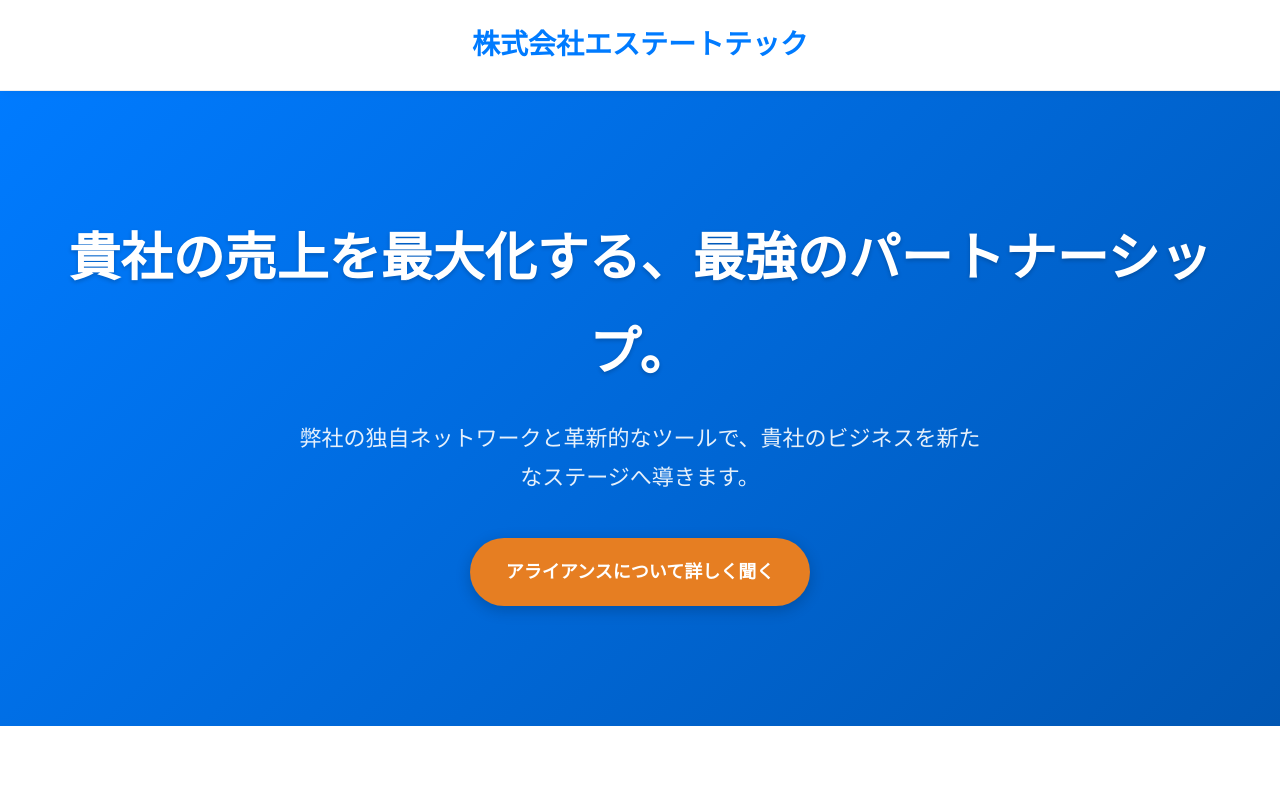
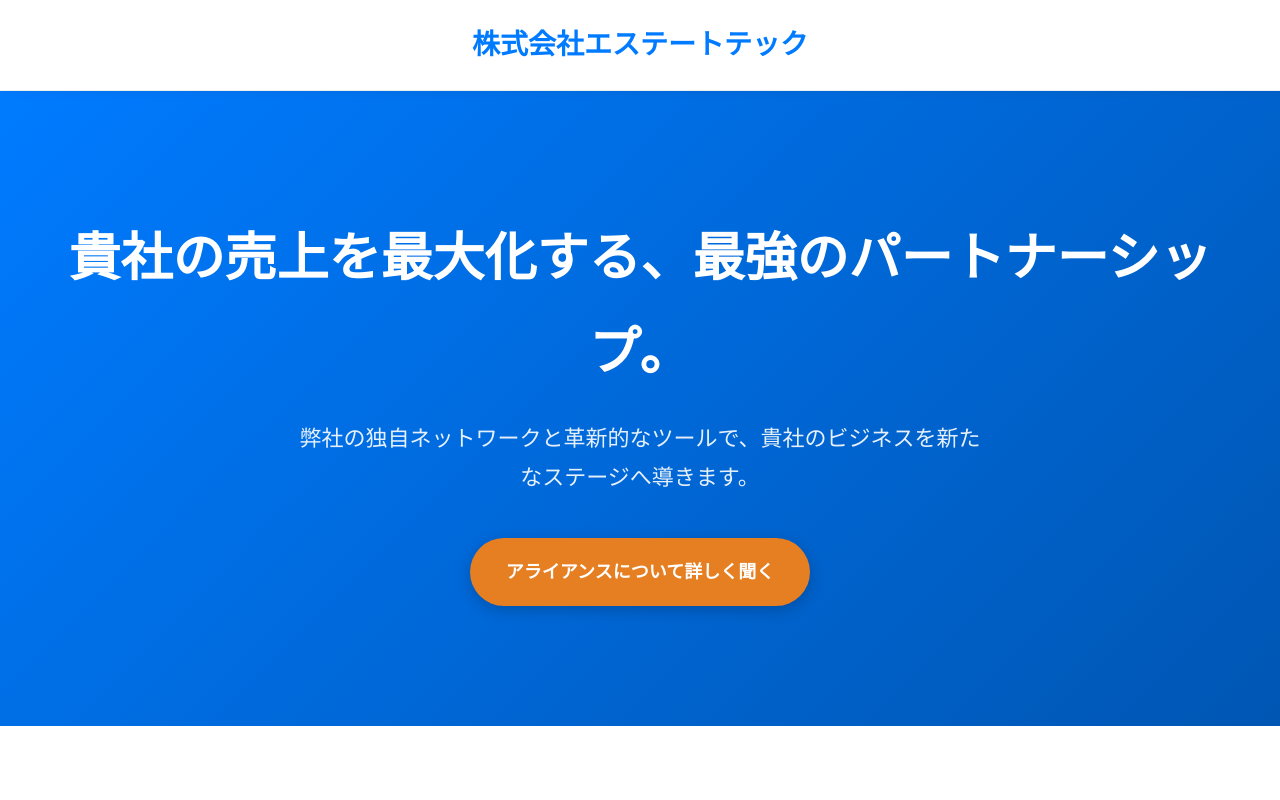
Before and after one commit to amimot/zatsu-ai-lp, a plain HTML site: page index.html in a window 1280 px wide. Shown: the top 800 px of the page. Drawn offline with Linux system fonts and the light colour scheme.

Commit message:
テキストシャドウ削除

```diff
--- a/index.html
+++ b/index.html
@@ -59,7 +59,6 @@
             font-size: 52px;
             font-weight: 700;
             margin: 0 0 20px;
-            text-shadow: 0 2px 4px rgba(0,0,0,0.2);
         }
         .hero p {
             font-size: 22px;
```
